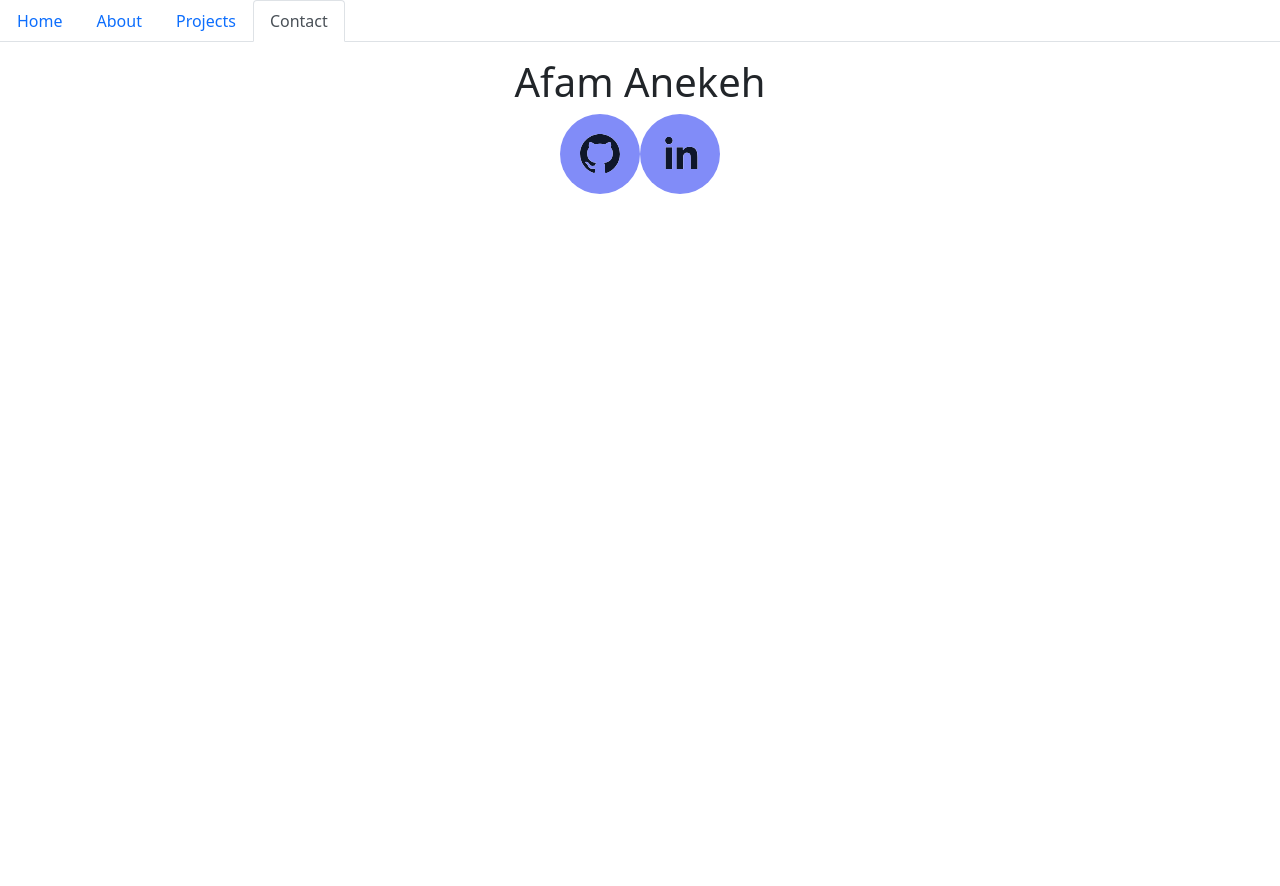
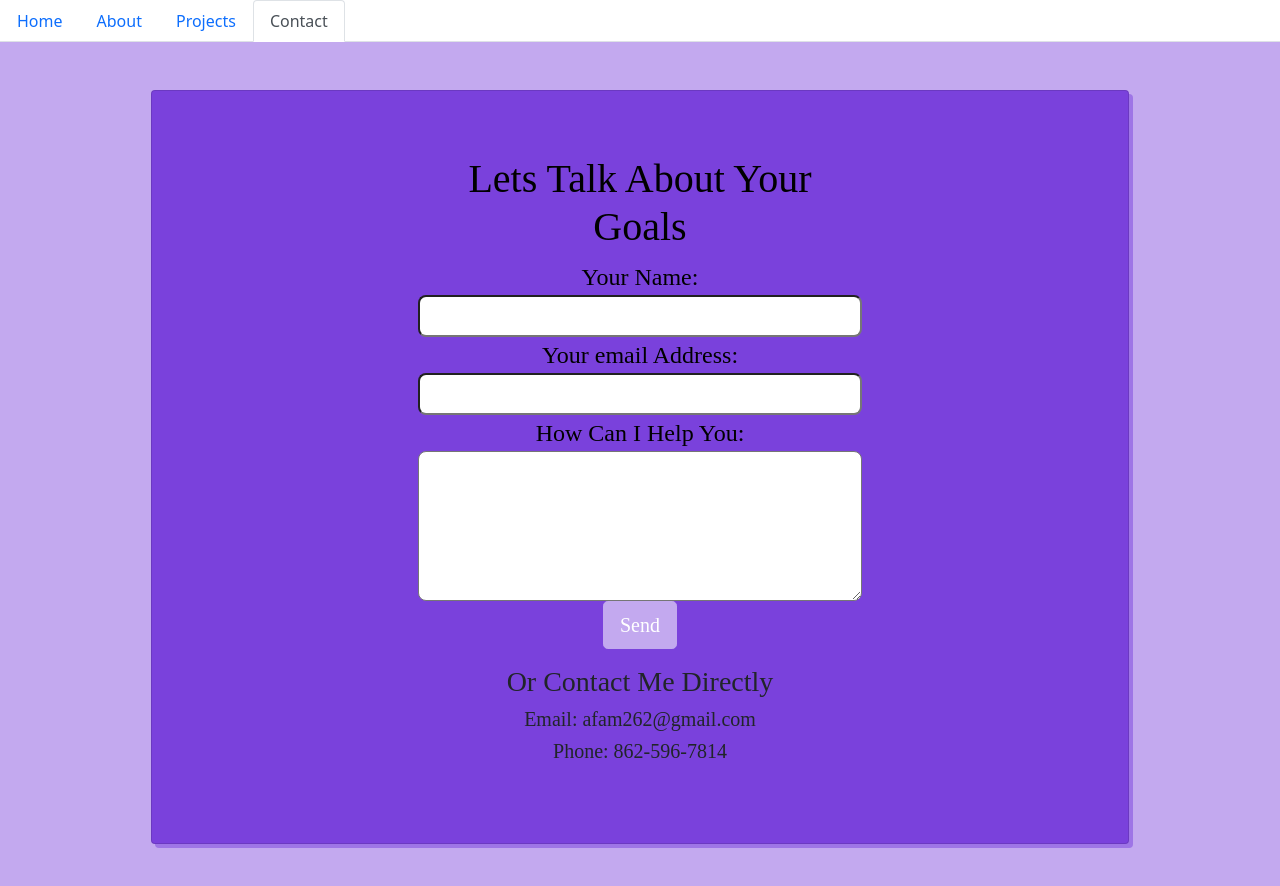
Before and after one commit to Afam-26/fullstack-portfolio, a React (Create React App) app: page /contact in a window 1280 px wide. Shown: the top 886 px of the page. Before the commit the page ends 800 px from the top, so only its background shows below. Built offline with nearby package versions, Linux system fonts and the light colour scheme.

Commit message:
adding projects carousel, about content and contact form

```diff
--- a/src/App.js
+++ b/src/App.js
@@ -17,8 +17,8 @@ function App() {
         <Route exact path="/main" component={Main} ></Route>
         <Route exact path="/about" component={AboutMe} ></Route>
         <Route exact path="/projects" component={Projects} ></Route>
-     <Route exact path="/contacts" component={Contact} ></Route>
-    <Main/>
+        <Route exact path="/contact" component={Contact} ></Route>
+        <Main />
       </Switch>
     </BrowserRouter>
 
--- a/src/components/NavBar/NavBar.js
+++ b/src/components/NavBar/NavBar.js
@@ -1,6 +1,6 @@
 import React from "react";
 import { Link, useLocation } from "react-router-dom";
-import SvgIcon from '@material-ui/core/SvgIcon';
+// import SvgIcon from '@material-ui/core/SvgIcon';
 
 function NavTabs() {
   const location = useLocation();
@@ -31,8 +31,8 @@ function NavTabs() {
       </li>
       <li className="nav-item">
         <Link
-          to="/blog"
-          className={location.pathname === "/blog" ? "nav-link active" : "nav-link"}
+          to="/projects"
+          className={location.pathname === "/projects" ? "nav-link active" : "nav-link"}
         >
           Projects
         </Link>
--- a/src/pages/AboutMe/AboutMe.js
+++ b/src/pages/AboutMe/AboutMe.js
@@ -8,19 +8,20 @@ function AboutMe(){
                 <div className="card w-75 min-vh-50 aboutMeCardContainer justify-content-center align-items-center">
                     <div className="card-body my-2 aboutMeCard">
                       <h5 className="card-title">About Me</h5>
-                      <p className="card-text overflow-auto">I have been in the transplant industry since 2011. My career started at Indiana Donor Network (IDN) in 2011 as an Organ
-                        Procurement Coordinator. During my time at IDN, I managed all aspects of the organ procurement process. I also served on
-                        several committees and worked closely with the clinical manager to develop antibiotic and lung therapy protocols. In 2013
-                        I accepted a position with Buckeye Transplant Services (BTS) as an import coordinator where I closely work with transplant
-                        centers to evaluate organs and help facilitate the organ transplant process. As the company has grown, I have grown with it.
-                        I was promoted in 2015 to a Lead Coordinator, from there I was promoted to Clinical Support Manager.
-                        Buckeye Transplant is a unique company in healthcare and has given me a unique opportunity to learn many aspects of growing a
-                        company. After my time as a Clinical Support Manager, I transitioned into a HR Compliance Manager role where I helped Buckeye
-                        with the employee onboarding process and helped ensure compliance with all labor laws across all 50 states. While wearing many
-                        hats at Buckeye Transplant I became interested in how technology could help streamline and standardize our many processes. To
-                        help Buckeye Transplant grow, I transitioned into an IT Project Manager role to develop tools and applications to streamline
-                        and standardized our processes company wide. I am a highly motivated employee skilled in Customer Service, Interpersonal
-                        Skills, Management, Process Management, and Healthcare. </p>
+                      <p className="card-text overflow-auto">
+                        I earned my undergrad in Public Administration in 2009, and I worked as a Sales Manager at a tire shop where I worked closely with upper management,
+                        met sales goals and lead a small team of sales associates. There, is where I gained my leadership skills and became a strong organizer and coordinator.
+
+
+                        After graduating from ACC with an Associate degree in LAN System Security and certificate in Network Admin, I joined Whole Foods Market as Sr. Service Desk Analyst.
+                        There, is where I improved my leadership skills with the ability to motivate and influence others to deliver best results.
+                        Proficiency at understanding, articulating and solving both complex and complicated problems
+
+
+                        This is a group project for my UT bootcamp. https://afam-26.github.io/Cocktail-on-the-run/
+                        This website assist individuals who are interested in knowing how their favorite cocktails are made.
+                        In addition, they can search for their favorite cocktails location near them and they will be presented with list of locations.
+                    </p>
                     </div>
                 </div>
             </section>
--- a/src/pages/Contact/Contact.js
+++ b/src/pages/Contact/Contact.js
@@ -0,0 +1,41 @@
+import React from 'react';
+import "./style.css";
+
+function Contact() {
+    return (
+        <div id="contactMe" className="row min-vh-100 justify-content-center align-items-center">
+        <div className="card w-75 min-vh-50 contactMeCardContainer justify-content-center align-items-center my-5">
+            <div className="card-body my-5 contactMeCard w-50">
+              <h1 className="card-title">Lets Talk About Your Goals</h1>
+              <form action="https://formspree.io/f/xoqpnglg" method="POST" className="d-flex flex-column">
+                <label className="d-flex flex-column">
+                  Your Name:
+                  <input type="text" name="name" />
+                </label>
+                <label className="d-flex flex-column">
+                Your email Address:
+                  <input type="text" name="_replyto"/>
+                </label>
+                <label className="d-flex flex-column">
+                  How Can I Help You:
+                  <textarea rows="4" name="message" ></textarea>
+                </label>
+                <div className="justify-content-center align-items-center">
+                  <button type="submit" className="btn btn-primary btn-lg formSubmit">Send</button>
+                </div>
+            </form>
+            <div className="my-3">
+              <h3 className="contact">Or Contact Me Directly</h3>
+              <h5 className= "contactInfo">Email: afam262@gmail.com</h5>
+              <h5 className= "contactInfo">Phone: 862-596-7814</h5>
+            </div>
+
+            </div>
+          </div>
+
+    </div>
+    );
+
+}
+
+export default Contact;
--- /dev/null
+++ b/src/pages/Contact/style.css
@@ -0,0 +1,42 @@
+#contactMe{
+    background-color: #C3A9EF;
+}
+
+
+
+.contactMeCardContainer{
+    background-color:#7A41DC !important;
+    font-family: 'Roboto Slab', serif;
+    border-radius: .5rem;
+    box-shadow: 4px 4px #9E75E6;
+}
+
+.contactMeCard{
+    text-align: center;
+}
+
+.contactMeCard h1{
+    color: black;
+}
+
+input{
+    border-radius: .5rem;
+}
+
+textarea {
+    border-radius: .5rem;
+}
+
+.formSubmit{
+    background-color: #C3A9EF !important;
+    border-color: #C3A9EF !important;
+}
+.formSubmit:hover{
+    background-color: #5f19d8 !important;
+    border-color: #C3A9EF !important;
+}
+
+form label{
+    font-size: 1.5rem;
+    color: black;
+}
--- a/src/pages/Main/Main.js
+++ b/src/pages/Main/Main.js
@@ -6,7 +6,7 @@ export default function Main() {
 
         <div className="fixed-background-main bg-black">
             <section className="relative flex justify-start min-h-screen pt-6 lg:pt-32 px-8 flex-col">
-                <div class="jumbotron block py-3 px-3 my-6 text-center">
+                <div className="jumbotron block py-3 px-3 my-6 text-center">
 
                     <h1 className="mt-10 sm:animate-float text-transparent bg-clip-text bg-gradient-to-t from-blueGray-400 to-blueGray-100 text-6xl font-bold custom-font text-center leading-none lg:leading-snug home-name">
                         Afam Anekeh
--- a/src/pages/Projects/Projects.js
+++ b/src/pages/Projects/Projects.js
@@ -0,0 +1,55 @@
+import React from 'react';
+
+
+function Projects() {
+    return (
+        <section id="aboutMe" className="row min-vh-100 justify-content-center align-items-center">
+        <div id="carouselExampleDark" className="carousel carousel-dark slide" data-bs-ride="carousel">
+            <div className="carousel-indicators">
+                <button type="button" data-bs-target="#carouselExampleDark" data-bs-slide-to="0" className="active" aria-current="true" aria-label="Slide 1"></button>
+                <button type="button" data-bs-target="#carouselExampleDark" data-bs-slide-to="1" aria-label="Slide 2"></button>
+                <button type="button" data-bs-target="#carouselExampleDark" data-bs-slide-to="2" aria-label="Slide 3"></button>
+            </div>
+
+            <div className="carousel-inner">
+                <div className="carousel-item active" data-bs-interval="10000">
+                    <img src="..." className="d-block w-100" alt="..."/>
+                        <div className="carousel-caption d-none d-md-block">
+                            <h5>First slide label</h5>
+                            <p>Some representative placeholder content for the first slide.</p>
+                </div>
+            </div>
+
+            <div className="carousel-item" data-bs-interval="2000">
+                        <img src="..." className="d-block w-100" alt="..."/>
+                            <div className="carousel-caption d-none d-md-block">
+                                <h5>Second slide label</h5>
+                                <p>Some representative placeholder content for the second slide.</p>
+                            </div>
+           </div>
+
+            <div className="carousel-item">
+                            <img src="..." className="d-block w-100" alt="..."/>
+                                <div className="carousel-caption d-none d-md-block">
+                                    <h5>Third slide label</h5>
+                                    <p>Some representative placeholder content for the third slide.</p>
+                                </div>
+                    </div>
+            </div>
+
+                        <button className="carousel-control-prev" type="button" data-bs-target="#carouselExampleDark" data-bs-slide="prev">
+                            <span className="carousel-control-prev-icon" aria-hidden="true"></span>
+                            <span className="visually-hidden">Previous</span>
+                        </button>
+                        <button className="carousel-control-next" type="button" data-bs-target="#carouselExampleDark" data-bs-slide="next">
+                            <span className="carousel-control-next-icon" aria-hidden="true"></span>
+                            <span className="visually-hidden">Next</span>
+                        </button>
+        </div>
+        </section>
+
+    );
+
+}
+
+export default Projects
```
Lines whose indentation alone changed are shown as unchanged.
